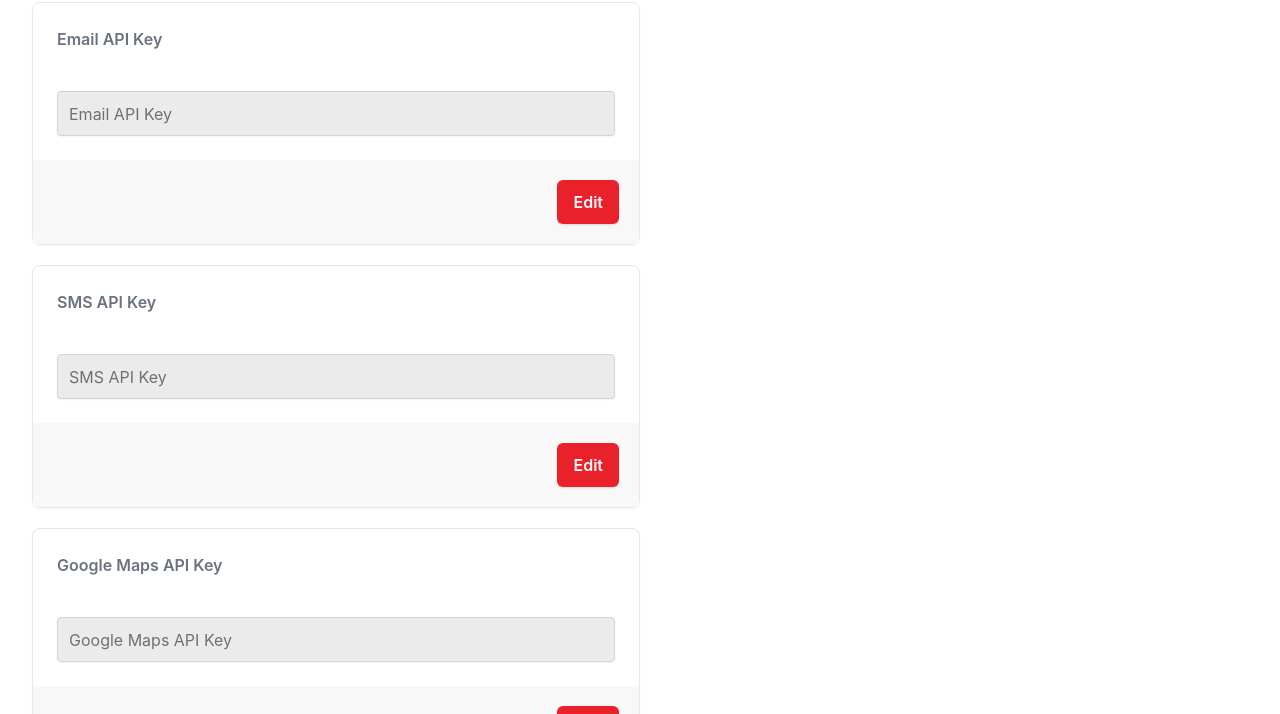
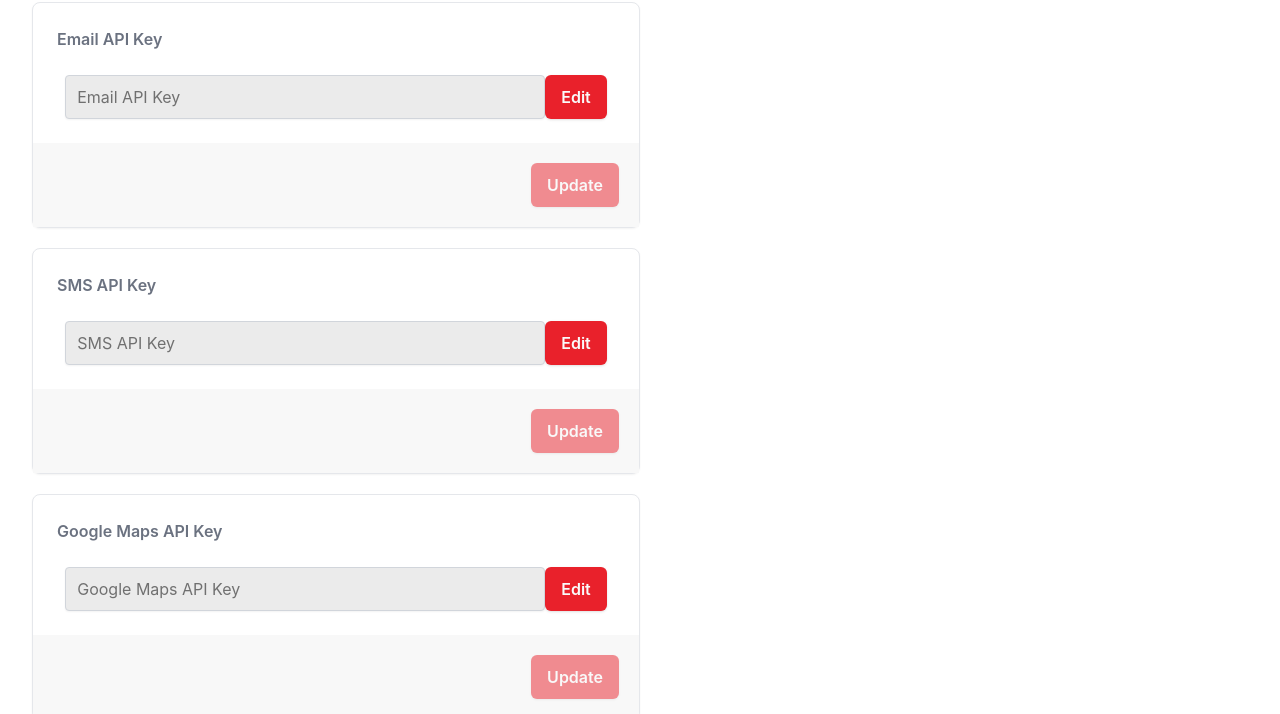
Before and after one commit to TryCatch-IT-Solutions/bms-web-ui, a React (Vite) app: page /settings/api-keys in a window 1280 px wide. Shown: the part 238-952 px from the top of the page. Built offline with nearby package versions, Linux system fonts and the light colour scheme; no server answers; a web font is replaced by a local one.

Commit message:
fixed issue on editing api keys

```diff
--- a/src/components/GoogleMapsApiWrapper/index.tsx
+++ b/src/components/GoogleMapsApiWrapper/index.tsx
@@ -2,6 +2,7 @@ import { useJsApiLoader, Libraries } from '@react-google-maps/api'
 import { FC } from 'react'
 
 type GoogleMapsApiWrapperProps = {
+    apiKey: string
     render: (isLoaded: boolean, loadError?: Error) => React.ReactNode
 }
 
--- a/src/pages/private/Settings/APIKeys/EmailForm/index.tsx
+++ b/src/pages/private/Settings/APIKeys/EmailForm/index.tsx
@@ -5,24 +5,25 @@ import { Card, CardContent, CardFooter, CardHeader } from '@/components/Card'
 import { Form, FormControl, FormField, FormItem, FormMessage } from '@/components/Form'
 import { Input } from '@/components/Input'
 import { API_KEY_LABELS } from '@/constants'
-
 import { useMutation, useQuery } from '@tanstack/react-query'
 import { AxiosError } from 'axios'
 import { useState } from 'react'
 import { useForm } from 'react-hook-form'
 import { useEffect } from 'react'
 import { zodResolver } from '@hookform/resolvers/zod'
+import { useToast } from '@/hooks/useToast'
 
 export const EmailForm = () => {
     const [enabled, setEnabled] = useState<boolean>(false)
-    const emailAPIForm = useForm<CreateAPIKeyType>({
+    const { toast } = useToast()
+    const apiForm = useForm<CreateAPIKeyType>({
         mode: 'all',
         resolver: zodResolver(createAPIKeySchema),
     })
 
-    const { data: mapsAPIKey } = useQuery({
-        queryKey: ['mapsAPIKey'],
-        queryFn: () => getAPIKey(API_KEY_LABELS.MAPS),
+    const { data: apiKey, isLoading } = useQuery({
+        queryKey: ['emailAPIkey'],
+        queryFn: () => getAPIKey(API_KEY_LABELS.EMAIL),
     })
 
     const {
@@ -30,14 +31,7 @@ export const EmailForm = () => {
         setValue,
         setError,
         formState: { errors, isDirty },
-    } = emailAPIForm
-
-    // Set 'key' value on mount, ensuring it doesn't cause an infinite loop
-    useEffect(() => {
-        if (emailAPIForm.getValues('key') !== API_KEY_LABELS.MAPS) {
-            setValue('key', API_KEY_LABELS.MAPS)
-        }
-    }, [setValue, emailAPIForm]) // Dependency on setValue and emailAPIForm to prevent infinite loop
+    } = apiForm
 
     const { mutate: createAPIKeyMu, isPending } = useMutation<
         unknown,
@@ -46,7 +40,11 @@ export const EmailForm = () => {
     >({
         mutationFn: createAPIkey,
         onSuccess: () => {
-            // handle success
+            toast({
+                description: 'Google Maps API Key Updated',
+            })
+
+            setEnabled(false)
         },
         onError: (error) => {
             if (error.response?.status === 409) {
@@ -62,9 +60,19 @@ export const EmailForm = () => {
         enabled && createAPIKeyMu(data)
     }
 
+    useEffect(() => {
+        if (apiForm.getValues('key') !== API_KEY_LABELS.EMAIL) {
+            setValue('key', API_KEY_LABELS.EMAIL)
+        }
+
+        if (!isLoading && apiKey !== undefined) {
+            setValue('value', apiKey)
+        }
+    }, [isLoading])
+
     return (
         <Card>
-            <Form {...emailAPIForm}>
+            <Form {...apiForm}>
                 <form
                     autoComplete='on'
                     noValidate
@@ -74,15 +82,15 @@ export const EmailForm = () => {
                     <CardHeader>
                         <p className='font-semibold text-bms-gray-500'>Email API Key</p>
                     </CardHeader>
-                    <CardContent>
+                    <CardContent className='flex flex-row items-center justify-center w-[100%]'>
                         <FormField
-                            control={emailAPIForm.control}
+                            control={apiForm.control}
                             name='value'
                             render={({ field }) => (
                                 <FormItem>
                                     <FormControl>
                                         <Input
-                                            className='mt-[16px] w-[100%] bg-white'
+                                            className='w-[30rem] bg-white h-11'
                                             placeholder='Email API Key'
                                             type='text'
                                             disabled={!enabled}
@@ -93,14 +101,13 @@ export const EmailForm = () => {
                                 </FormItem>
                             )}
                         />
+                        <Button type='button' onClick={() => setEnabled(!enabled)}>
+                            {enabled ? 'Cancel' : 'Edit'}
+                        </Button>
                     </CardContent>
                     <CardFooter className='justify-end'>
-                        <Button
-                            type='submit'
-                            disabled={isPending || !isDirty}
-                            onClick={() => setEnabled(!enabled)}
-                        >
-                            {mapsAPIKey || !enabled ? 'Edit' : 'Update'}
+                        <Button type='submit' disabled={isPending || !isDirty || !enabled}>
+                            Update
                         </Button>
                     </CardFooter>
                 </form>
--- a/src/pages/private/Settings/APIKeys/MapsForm/index.tsx
+++ b/src/pages/private/Settings/APIKeys/MapsForm/index.tsx
@@ -12,15 +12,17 @@ import { useState } from 'react'
 import { useForm } from 'react-hook-form'
 import { useEffect } from 'react'
 import { zodResolver } from '@hookform/resolvers/zod'
+import { useToast } from '@/hooks/useToast'
 
 export const MapsForm = () => {
     const [enabled, setEnabled] = useState<boolean>(false)
-    const emailAPIForm = useForm<CreateAPIKeyType>({
+    const { toast } = useToast()
+    const apiForm = useForm<CreateAPIKeyType>({
         mode: 'all',
         resolver: zodResolver(createAPIKeySchema),
     })
 
-    const { data: mapsAPIKey } = useQuery({
+    const { data: apiKey, isLoading } = useQuery({
         queryKey: ['mapsAPIKey'],
         queryFn: () => getAPIKey(API_KEY_LABELS.MAPS),
     })
@@ -30,14 +32,7 @@ export const MapsForm = () => {
         setValue,
         setError,
         formState: { errors, isDirty },
-    } = emailAPIForm
-
-    // Set 'key' value on mount, ensuring it doesn't cause an infinite loop
-    useEffect(() => {
-        if (emailAPIForm.getValues('key') !== API_KEY_LABELS.MAPS) {
-            setValue('key', API_KEY_LABELS.MAPS)
-        }
-    }, [setValue, emailAPIForm]) // Dependency on setValue and emailAPIForm to prevent infinite loop
+    } = apiForm
 
     const { mutate: createAPIKeyMu, isPending } = useMutation<
         unknown,
@@ -46,7 +41,11 @@ export const MapsForm = () => {
     >({
         mutationFn: createAPIkey,
         onSuccess: () => {
-            // handle success
+            toast({
+                description: 'Google Maps API Key Updated',
+            })
+
+            setEnabled(false)
         },
         onError: (error) => {
             if (error.response?.status === 409) {
@@ -62,9 +61,19 @@ export const MapsForm = () => {
         enabled && createAPIKeyMu(data)
     }
 
+    useEffect(() => {
+        if (apiForm.getValues('key') !== API_KEY_LABELS.MAPS) {
+            setValue('key', API_KEY_LABELS.MAPS)
+        }
+
+        if (!isLoading && apiKey !== undefined) {
+            setValue('value', apiKey)
+        }
+    }, [isLoading])
+
     return (
         <Card>
-            <Form {...emailAPIForm}>
+            <Form {...apiForm}>
                 <form
                     autoComplete='on'
                     noValidate
@@ -74,15 +83,15 @@ export const MapsForm = () => {
                     <CardHeader>
                         <p className='font-semibold text-bms-gray-500'>Google Maps API Key</p>
                     </CardHeader>
-                    <CardContent>
+                    <CardContent className='flex flex-row items-center justify-center w-[100%]'>
                         <FormField
-                            control={emailAPIForm.control}
+                            control={apiForm.control}
                             name='value'
                             render={({ field }) => (
                                 <FormItem>
                                     <FormControl>
                                         <Input
-                                            className='mt-[16px] w-[100%] bg-white'
+                                            className='w-[30rem] bg-white h-11'
                                             placeholder='Google Maps API Key'
                                             type='text'
                                             disabled={!enabled}
@@ -93,14 +102,13 @@ export const MapsForm = () => {
                                 </FormItem>
                             )}
                         />
+                        <Button type='button' onClick={() => setEnabled(!enabled)}>
+                            {enabled ? 'Cancel' : 'Edit'}
+                        </Button>
                     </CardContent>
                     <CardFooter className='justify-end'>
-                        <Button
-                            type='submit'
-                            disabled={isPending || !isDirty}
-                            onClick={() => setEnabled(!enabled)}
-                        >
-                            {mapsAPIKey || !enabled ? 'Edit' : 'Update'}
+                        <Button type='submit' disabled={isPending || !isDirty || !enabled}>
+                            Update
                         </Button>
                     </CardFooter>
                 </form>
--- a/src/pages/private/Settings/APIKeys/SMSForm/index.tsx
+++ b/src/pages/private/Settings/APIKeys/SMSForm/index.tsx
@@ -12,17 +12,19 @@ import { useState } from 'react'
 import { useForm } from 'react-hook-form'
 import { useEffect } from 'react'
 import { zodResolver } from '@hookform/resolvers/zod'
+import { useToast } from '@/hooks/useToast'
 
 export const SMSForm = () => {
     const [enabled, setEnabled] = useState<boolean>(false)
-    const emailAPIForm = useForm<CreateAPIKeyType>({
+    const { toast } = useToast()
+    const apiForm = useForm<CreateAPIKeyType>({
         mode: 'all',
         resolver: zodResolver(createAPIKeySchema),
     })
 
-    const { data: mapsAPIKey } = useQuery({
-        queryKey: ['mapsAPIKey'],
-        queryFn: () => getAPIKey(API_KEY_LABELS.MAPS),
+    const { data: apiKey, isLoading } = useQuery({
+        queryKey: ['smsAPIKey'],
+        queryFn: () => getAPIKey(API_KEY_LABELS.SMS),
     })
 
     const {
@@ -30,14 +32,7 @@ export const SMSForm = () => {
         setValue,
         setError,
         formState: { errors, isDirty },
-    } = emailAPIForm
-
-    // Set 'key' value on mount, ensuring it doesn't cause an infinite loop
-    useEffect(() => {
-        if (emailAPIForm.getValues('key') !== API_KEY_LABELS.MAPS) {
-            setValue('key', API_KEY_LABELS.MAPS)
-        }
-    }, [setValue, emailAPIForm]) // Dependency on setValue and emailAPIForm to prevent infinite loop
+    } = apiForm
 
     const { mutate: createAPIKeyMu, isPending } = useMutation<
         unknown,
@@ -46,7 +41,11 @@ export const SMSForm = () => {
     >({
         mutationFn: createAPIkey,
         onSuccess: () => {
-            // handle success
+            toast({
+                description: 'Google Maps API Key Updated',
+            })
+
+            setEnabled(false)
         },
         onError: (error) => {
             if (error.response?.status === 409) {
@@ -62,9 +61,19 @@ export const SMSForm = () => {
         enabled && createAPIKeyMu(data)
     }
 
+    useEffect(() => {
+        if (apiForm.getValues('key') !== API_KEY_LABELS.SMS) {
+            setValue('key', API_KEY_LABELS.SMS)
+        }
+
+        if (!isLoading && apiKey !== undefined) {
+            setValue('value', apiKey)
+        }
+    }, [isLoading])
+
     return (
         <Card>
-            <Form {...emailAPIForm}>
+            <Form {...apiForm}>
                 <form
                     autoComplete='on'
                     noValidate
@@ -74,15 +83,15 @@ export const SMSForm = () => {
                     <CardHeader>
                         <p className='font-semibold text-bms-gray-500'>SMS API Key</p>
                     </CardHeader>
-                    <CardContent>
+                    <CardContent className='flex flex-row items-center justify-center w-[100%]'>
                         <FormField
-                            control={emailAPIForm.control}
+                            control={apiForm.control}
                             name='value'
                             render={({ field }) => (
                                 <FormItem>
                                     <FormControl>
                                         <Input
-                                            className='mt-[16px] w-[100%] bg-white'
+                                            className='w-[30rem] bg-white h-11'
                                             placeholder='SMS API Key'
                                             type='text'
                                             disabled={!enabled}
@@ -93,14 +102,13 @@ export const SMSForm = () => {
                                 </FormItem>
                             )}
                         />
+                        <Button type='button' onClick={() => setEnabled(!enabled)}>
+                            {enabled ? 'Cancel' : 'Edit'}
+                        </Button>
                     </CardContent>
                     <CardFooter className='justify-end'>
-                        <Button
-                            type='submit'
-                            disabled={isPending || !isDirty}
-                            onClick={() => setEnabled(!enabled)}
-                        >
-                            {mapsAPIKey || !enabled ? 'Edit' : 'Update'}
+                        <Button type='submit' disabled={isPending || !isDirty || !enabled}>
+                            Update
                         </Button>
                     </CardFooter>
                 </form>
```
Also changed, not shown: src/components/ApiKeyMask/index.tsx (added, +29 -0 lines), src/pages/private/Devices/DeviceMapView/index.tsx (+16 -1 lines).
